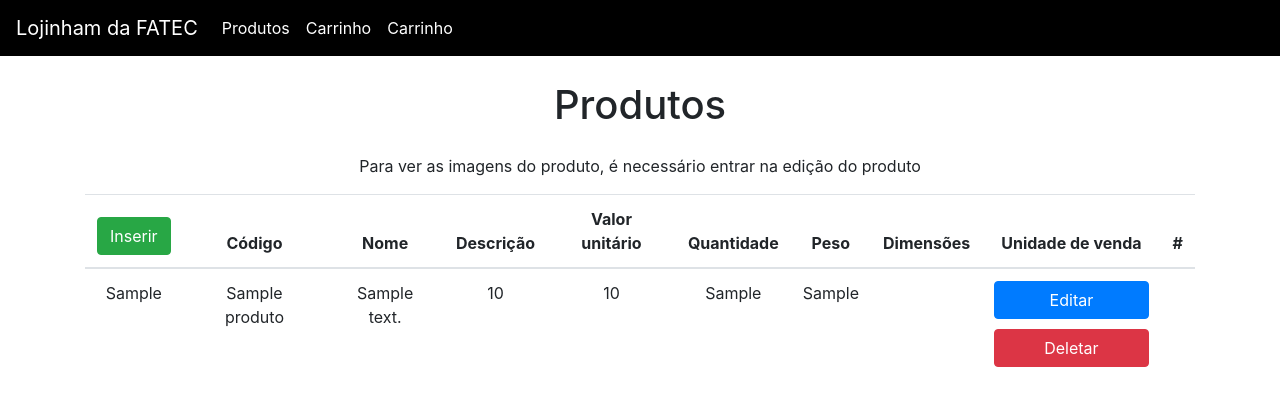
After one commit to LuanDiegs/lojaVirtual, a PHP site: page /adminProdutos.php in a window 1280 px wide. The commit adds this page. Shown: the top 406 px of the page. Run offline with PHP 8.4, Linux system fonts and the light colour scheme; tables that the repository leaves empty or names only in its code hold one stand-in row (values such as "Sample post"); data that the repository does not hold is empty; some libraries are stand-ins or nearby versions.

Commit message:
Muitas coisas foram feitas, não sei oq colocar

```diff
--- a/lojaVirtual/Funcoes/PedidoCompra/inserirCliente.php
+++ b/lojaVirtual/Funcoes/PedidoCompra/inserirCliente.php
@@ -29,7 +29,8 @@
 
         }catch (Exception $ex) {
             echo $ex->getMessage();
-            header("location: ../../index.php");
+            //header("location: ../../index.php");
+            die();
         }
 
         header("location: ./inserirPedido.php?cliente=$cpf&valorTotal=$valorTotal&valorFrete=$valorFrete");
--- /dev/null
+++ b/lojaVirtual/adminProdutos.php
@@ -0,0 +1,181 @@
+<!DOCTYPE html>
+<html lang="pt-br">
+
+<head>
+    <meta charset="UTF-8">
+    <meta http-equiv="X-UA-Compatible" content="IE=edge">
+    <meta name="viewport" content="width=device-width, initial-scale=1.0">
+    <title>Pedidos de compra</title>
+
+    <!-- Latest compiled and minified CSS -->
+    <link rel="stylesheet" href="https://cdn.jsdelivr.net/npm/bootstrap@4.6.2/dist/css/bootstrap.min.css">
+
+    <!-- jQuery library -->
+    <script src="https://cdn.jsdelivr.net/npm/jquery@3.6.4/dist/jquery.slim.min.js"></script>
+
+    <!-- Popper JS -->
+    <script src="https://cdn.jsdelivr.net/npm/popper.js@1.16.1/dist/umd/popper.min.js"></script>
+
+    <!-- Latest compiled JavaScript -->
+    <script src="https://cdn.jsdelivr.net/npm/bootstrap@4.6.2/dist/js/bootstrap.bundle.min.js"></script>
+
+    <!-- JQuery -->
+    <script type="text/javascript" src="https://cdnjs.cloudflare.com/ajax/libs/jquery/3.1.1/jquery.min.js"></script>
+</head>
+
+<body>
+    <nav class="navbar navbar-expand-lg navbar-light" style="background-color: black; color: white;">
+        <a class="navbar-brand" style="color: white;">Lojinham da FATEC</a>
+        <button class="navbar-toggler" type="button" data-toggle="collapse" data-target="#navbarNav"
+            aria-controls="navbarNav" aria-expanded="false" aria-label="Toggle navigation">
+            <span class="navbar-toggler-icon"></span>
+        </button>
+        <div class="collapse navbar-collapse" id="navbarNav" >
+            <ul class="navbar-nav">
+                <li class="nav-item active">
+                    <a class="nav-link" style="color: white;" href="index.php">Produtos </span></a>
+                </li>
+                <li class="nav-item">
+                    <a class="nav-link" style="color: white;" href="#">Carrinho</a>
+                </li>
+                <li class="nav-item">
+                    <a class="nav-link" style="color: white;" href="carrinho.php">Carrinho</a>
+                </li>
+            </ul>
+        </div>
+    </nav>
+
+    <?php
+        include_once './Funcoes/banco.php';
+
+        //Conectar o banco
+        $bd = conexao();
+
+        //Conexão lista itens
+        $sqlProdutos = "SELECT * FROM produto";
+        $resultadoProduto = $bd->query($sqlProdutos);
+    ?>
+
+    <span style="text-align: center;">
+        <h1 style="margin: 25px 0px 25px 0px;"> Produtos </h1>
+        <p>Para ver as imagens do produto, é necessário entrar na edição do produto</p>
+    <span>
+
+    <div class="container">
+        <table class="table" style="text-align: center;">
+            <thead>
+                <tr>
+                    <th scope="col">
+
+                        <!-- Inserir o registro -->
+                        <button type="button" class="btn btn-success" data-toggle="modal"
+                            data-target="#Inserir">Inserir</button>
+
+                        <div class="modal fade" id="Inserir" tabindex="-1" role="dialog" aria-labelledby="exampleModalLabel"
+                            aria-hidden="true">
+                            <div class="modal-dialog modal-lg" role="document">
+                                <div class="modal-content">
+                                    <div class="modal-header">
+                                        <h5 class="modal-title" id="exampleModalLabel">Inserir moeda</h5>
+                                        <button type="button" class="close" data-dismiss="modal" aria-label="Close">
+                                            <span aria-hidden="true">&times;</span>
+                                        </button>
+                                    </div>
+                                    <div class="modal-body">
+
+                                        <form method="post" action="Funcoes/Moeda/inserir.php">
+
+                                            <label for="CodProd">Codigo do produto</label>
+                                            <input type="text" class="form-control" name="CodProd" id="CodProd">
+
+                                            <label for="NmProd">Nome do produto</label>
+                                            <input type="text" class="form-control" name="NmProd" id="NmProd">
+
+                                            <div class="modal-footer">
+                                                <button type="button" class="btn btn-secondary"
+                                                    data-dismiss="modal">Fechar</button>
+                                                <button type="submit" class="btn btn-primary">Salvar</button>
+                                            </div>
+                                        </form>
+                                    </div>
+                                </div>
+                            </div>
+                        </div>
+                    </th>
+
+                    <th scope="col">Código</th>
+                    <th scope="col">Nome</th>
+                    <th scope="col">Descrição</th>
+                    <th scope="col">Valor unitário</th>
+                    <th scope="col">Quantidade</th>
+                    <th scope="col">Peso</th>
+                    <th scope="col">Dimensões</th>
+                    <th scope="col">Unidade de venda</th>
+                    <th scope="col">#</th>
+                </tr>
+            </thead>
+            <tbody>
+                <?php
+                    while ($registroProduto = $resultadoProduto->fetch(PDO::FETCH_ASSOC))
+                    {
+                ?>
+                <tr>
+                    <td><?=$registroProduto["codigo_prod"]; ?></td>
+                    <td><?=$registroProduto["nome_pro"]; ?></td>
+                    <td><?=$registroProduto["descricao"]; ?></td>
+                    <td><?=$registroProduto["valor_unitario"]; ?></td>
+                    <td><?=$registroProduto["quantidade"]; ?></td>
+                    <td><?=$registroProduto["peso"]; ?></td>
+                    <td><?=$registroProduto["dimensoes"]; ?></td>
+                    <td><?=$registroProduto["unidade_Venda"]; ?></td>
+
+                    <td>
+                        <!-- Botão editar -->
+                        <button type="button" class="btn btn-primary" data-toggle="modal" style="margin-bottom: 10px; width: 100%;";
+                            data-target="#EditMoeda<?=$registroProduto["codigo_prod"]?>">
+                            Editar
+                        </button>
+
+                        <!-- Deletar o registro -->
+                        <button type="button" class="btn btn-danger" data-toggle="modal" style="margin-bottom: 10px; width: 100%;"; data-target="#DeletarProduto<?=$registroProduto["codigo_prod"]?>">
+                            Deletar
+                        </button>
+
+                        <!-- Modal de confirmação de deleção -->
+                        <div class="modal fade" id="DeletarProduto<?=$registroProduto["codigo_prod"]?>" tabindex="-1" role="dialog" aria-labelledby="exampleModalLabel" aria-hidden="true">
+                            <div class="modal-dialog" role="document">
+                                <div class="modal-content">
+                                    <div class="modal-header">
+                                        <h5 class="modal-title" id="exampleModalLabel" style="text-align: center;">ATENÇÃO</h5>
+                                        <button type="button" class="close" data-dismiss="modal" aria-label="Close">
+                                        <span aria-hidden="true">&times;</span>
+                                        </button>
+                                    </div>
+                                    <div class="modal-body">
+                                        Certeza que deseja deletar o produto <?=$registroProduto["codigo_prod"]; ?>? <br>
+                                        Com isso todas as imagens referentes ao produto serão apagadas, assim como os pedidos que contenham esse produto
+                                    </div>
+                                    <div class="modal-footer">
+                                        <button type="button" class="btn btn-secondary" data-dismiss="modal">Cancelar</button>
+
+                                        <!-- Deletar o produto -->
+                                        <form action="Funcoes/ProdutoAdmin/deletar.php" method="POST">
+                                            <input type="hidden" class="form-control" name="codProd" id="codProd"
+                                                value="<?=$registroProduto["codigo_prod"]; ?>">
+                                            <button type="submit" class="btn btn-danger" style="width: 100%;">Deletar</button>
+                                        </form>
+                                    </div>
+                                </div>
+                            </div>
+                        </div>
+                    </td>
+                </tr>
+                <?php
+                    }
+                ?>
+            </tbody>
+        </table>
+    </div>
+</body>
+
+</html>
```
Also changed, not shown: lojaVirtual/Funcoes/Carrinho/atualizar.php (+20 -2 lines), lojaVirtual/Funcoes/Carrinho/insereCarrinho.php (+13 -5 lines), lojaVirtual/Funcoes/PedidoCompra/inserirItensPedido.php (+5 -2 lines), lojaVirtual/Funcoes/ProdutoAdmin/deletar.php (added, +29 -0 lines), lojaVirtual/admin.php (deleted, +0 -14 lines), lojaVirtual/itensDetalhado.php (+16 -2 lines), lojaVirtual/res/img/P002.jpg (renamed from lojaVirtual/res/img/P001i1.jpg).
